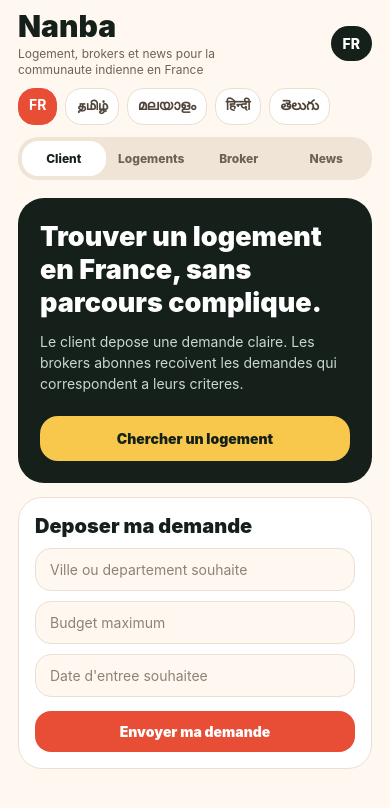
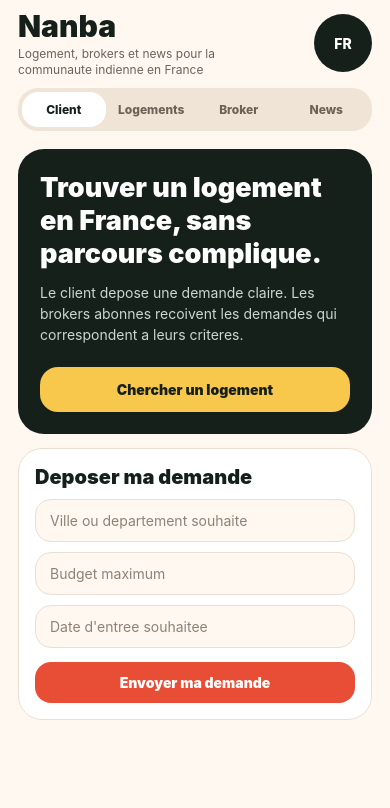
Before and after one commit to Nivasse14/nanba, a React Native app in the folder runtime-native/: screen / in a window 390 px wide. Shown: the top 808 px of the page. Built offline with nearby package versions, Linux system fonts and the light colour scheme.

Commit message:
Add language picker modal

```diff
--- a/runtime-native/App.js
+++ b/runtime-native/App.js
@@ -1,9 +1,34 @@
 import React, { useMemo, useState } from 'react';
-import { Pressable, SafeAreaView, ScrollView, StatusBar, StyleSheet, Text, TextInput, View } from 'react-native';
+import { Modal, Pressable, SafeAreaView, ScrollView, StatusBar, StyleSheet, Text, TextInput, View } from 'react-native';
 
 const departments = ['75', '92', '93', '94', '77', '78', '91', '95'];
 const types = ['Studio', 'T1', 'T2', 'T3', 'T4', 'T5+'];
-const languages = ['FR', 'தமிழ்', 'മലയാളം', 'हिन्दी', 'తెలుగు'];
+const languages = [
+  { code: 'FR', name: 'Francais', nativeName: 'Francais' },
+  { code: 'EN', name: 'Anglais', nativeName: 'English' },
+  { code: 'HI', name: 'Hindi', nativeName: 'हिन्दी' },
+  { code: 'TA', name: 'Tamoul', nativeName: 'தமிழ்' },
+  { code: 'ML', name: 'Malayalam', nativeName: 'മലയാളം' },
+  { code: 'TE', name: 'Telougou', nativeName: 'తెలుగు' },
+  { code: 'BN', name: 'Bengali', nativeName: 'বাংলা' },
+  { code: 'MR', name: 'Marathi', nativeName: 'मराठी' },
+  { code: 'GU', name: 'Gujarati', nativeName: 'ગુજરાતી' },
+  { code: 'PA', name: 'Pendjabi', nativeName: 'ਪੰਜਾਬੀ' },
+  { code: 'KN', name: 'Kannada', nativeName: 'ಕನ್ನಡ' },
+  { code: 'OR', name: 'Odia', nativeName: 'ଓଡ଼ିଆ' },
+  { code: 'AS', name: 'Assamais', nativeName: 'অসমীয়া' },
+  { code: 'UR', name: 'Ourdou', nativeName: 'اردو' },
+  { code: 'SA', name: 'Sanskrit', nativeName: 'संस्कृतम्' },
+  { code: 'KS', name: 'Cachemiri', nativeName: 'کٲشُر' },
+  { code: 'SD', name: 'Sindhi', nativeName: 'سنڌي' },
+  { code: 'NE', name: 'Nepali', nativeName: 'नेपाली' },
+  { code: 'KO', name: 'Konkani', nativeName: 'कोंकणी' },
+  { code: 'DO', name: 'Dogri', nativeName: 'डोगरी' },
+  { code: 'MAI', name: 'Maithili', nativeName: 'मैथिली' },
+  { code: 'BOD', name: 'Bodo', nativeName: 'बड़ो' },
+  { code: 'MNI', name: 'Manipuri', nativeName: 'মৈতৈলোন্' },
+  { code: 'SAT', name: 'Santali', nativeName: 'ᱥᱟᱱᱛᱟᱲᱤ' },
+];
 
 const listings = [
   { id: '1', title: 'Studio meuble proche metro', city: 'Paris 13e', department: '75', type: 'Studio', rent: 820, surface: 22, broker: 'Maison Tamil France' },
@@ -24,7 +49,8 @@ const news = [
 
 export default function App() {
   const [tab, setTab] = useState('client');
-  const [language, setLanguage] = useState('FR');
+  const [language, setLanguage] = useState(languages[0]);
+  const [languageModalVisible, setLanguageModalVisible] = useState(false);
   const [type, setType] = useState('Tous');
   const [department, setDepartment] = useState('Tous');
   const [maxRent, setMaxRent] = useState('1200');
@@ -46,16 +72,20 @@ export default function App() {
           <Text style={styles.logo}>Nanba</Text>
           <Text style={styles.subtitle}>Logement, brokers et news pour la communaute indienne en France</Text>
         </View>
-        <View style={styles.languageBadge}><Text style={styles.languageBadgeText}>{language}</Text></View>
+        <Pressable style={styles.languageBadge} onPress={() => setLanguageModalVisible(true)}>
+          <Text style={styles.languageBadgeText}>{language.code}</Text>
+        </Pressable>
       </View>
 
-      <View style={styles.rail}>
-        {languages.map((item) => (
-          <Pressable key={item} onPress={() => setLanguage(item)} style={[styles.langChip, language === item && styles.langChipActive]}>
-            <Text style={[styles.langText, language === item && styles.langTextActive]}>{item}</Text>
-          </Pressable>
-        ))}
-      </View>
+      <LanguagePicker
+        currentLanguage={language}
+        onClose={() => setLanguageModalVisible(false)}
+        onSelect={(item) => {
+          setLanguage(item);
+          setLanguageModalVisible(false);
+        }}
+        visible={languageModalVisible}
+      />
 
       <View style={styles.tabs}>
         {[
@@ -146,6 +176,44 @@ export default function App() {
   );
 }
 
+function LanguagePicker({ currentLanguage, onClose, onSelect, visible }) {
+  return (
+    <Modal animationType="fade" transparent visible={visible} onRequestClose={onClose}>
+      <Pressable style={styles.modalBackdrop} onPress={onClose}>
+        <Pressable style={styles.languageSheet}>
+          <View style={styles.sheetHeader}>
+            <View>
+              <Text style={styles.sheetTitle}>Langue</Text>
+              <Text style={styles.sheetSubtitle}>Choisir la langue de l'application</Text>
+            </View>
+            <Pressable style={styles.closeButton} onPress={onClose}>
+              <Text style={styles.closeButtonText}>X</Text>
+            </Pressable>
+          </View>
+          <ScrollView showsVerticalScrollIndicator={false}>
+            {languages.map((item) => {
+              const active = currentLanguage.code === item.code;
+              return (
+                <Pressable
+                  key={item.code}
+                  onPress={() => onSelect(item)}
+                  style={[styles.languageOption, active && styles.languageOptionActive]}
+                >
+                  <View style={styles.languageOptionTextBlock}>
+                    <Text style={[styles.languageOptionName, active && styles.languageOptionNameActive]}>{item.name}</Text>
+                    <Text style={[styles.languageOptionNative, active && styles.languageOptionNativeActive]}>{item.nativeName}</Text>
+                  </View>
+                  <Text style={[styles.languageOptionCode, active && styles.languageOptionCodeActive]}>{item.code}</Text>
+                </Pressable>
+              );
+            })}
+          </ScrollView>
+        </Pressable>
+      </Pressable>
+    </Modal>
+  );
+}
+
 function RequestForm() {
   return (
     <View style={styles.panel}>
@@ -194,13 +262,24 @@ const styles = StyleSheet.create({
   topBar: { paddingHorizontal: 18, paddingTop: 8, paddingBottom: 10, flexDirection: 'row', justifyContent: 'space-between', alignItems: 'center' },
   logo: { fontSize: 30, fontWeight: '900', color: '#16201b' },
   subtitle: { width: 260, marginTop: 2, color: '#6d6257', fontSize: 12, lineHeight: 16 },
-  languageBadge: { backgroundColor: '#16201b', paddingHorizontal: 12, paddingVertical: 9, borderRadius: 18 },
+  languageBadge: { minWidth: 58, minHeight: 58, backgroundColor: '#16201b', borderRadius: 29, alignItems: 'center', justifyContent: 'center' },
   languageBadgeText: { color: '#ffffff', fontWeight: '800' },
-  rail: { paddingHorizontal: 18, flexDirection: 'row', gap: 8, marginBottom: 12 },
-  langChip: { paddingHorizontal: 10, paddingVertical: 7, borderRadius: 16, backgroundColor: '#ffffff', borderWidth: 1, borderColor: '#eadfd2' },
-  langChipActive: { backgroundColor: '#e84d35', borderColor: '#e84d35' },
-  langText: { color: '#4e443b', fontWeight: '700' },
-  langTextActive: { color: '#ffffff' },
+  modalBackdrop: { flex: 1, backgroundColor: 'rgba(22, 32, 27, 0.38)', justifyContent: 'flex-end' },
+  languageSheet: { maxHeight: '78%', backgroundColor: '#fff8f0', borderTopLeftRadius: 28, borderTopRightRadius: 28, padding: 18, gap: 14 },
+  sheetHeader: { flexDirection: 'row', alignItems: 'center', justifyContent: 'space-between', gap: 12, marginBottom: 8 },
+  sheetTitle: { color: '#16201b', fontSize: 24, fontWeight: '900' },
+  sheetSubtitle: { color: '#6d6257', marginTop: 2, fontWeight: '700' },
+  closeButton: { width: 42, height: 42, borderRadius: 21, backgroundColor: '#16201b', alignItems: 'center', justifyContent: 'center' },
+  closeButtonText: { color: '#ffffff', fontSize: 16, fontWeight: '900' },
+  languageOption: { minHeight: 64, backgroundColor: '#ffffff', borderWidth: 1, borderColor: '#eadfd2', borderRadius: 18, paddingHorizontal: 14, paddingVertical: 10, marginBottom: 10, flexDirection: 'row', alignItems: 'center', justifyContent: 'space-between', gap: 14 },
+  languageOptionActive: { backgroundColor: '#16201b', borderColor: '#16201b' },
+  languageOptionTextBlock: { flex: 1 },
+  languageOptionName: { color: '#16201b', fontSize: 16, fontWeight: '900' },
+  languageOptionNameActive: { color: '#ffffff' },
+  languageOptionNative: { marginTop: 3, color: '#6d6257', fontSize: 18, fontWeight: '800' },
+  languageOptionNativeActive: { color: '#c9d8cd' },
+  languageOptionCode: { color: '#e84d35', fontWeight: '900' },
+  languageOptionCodeActive: { color: '#f7c84b' },
   tabs: { marginHorizontal: 18, padding: 4, borderRadius: 20, backgroundColor: '#f0e4d6', flexDirection: 'row', gap: 4 },
   tab: { flex: 1, paddingVertical: 10, borderRadius: 16, alignItems: 'center' },
   tabActive: { backgroundColor: '#ffffff' },
```
